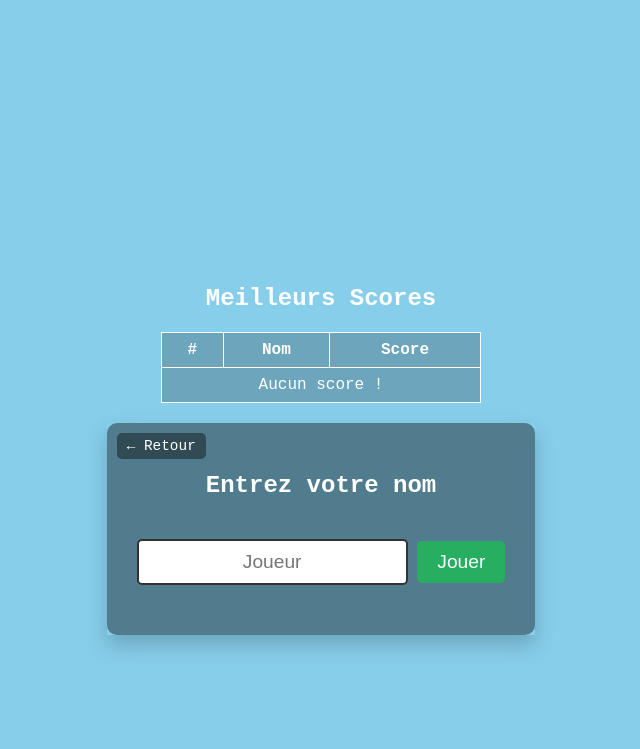
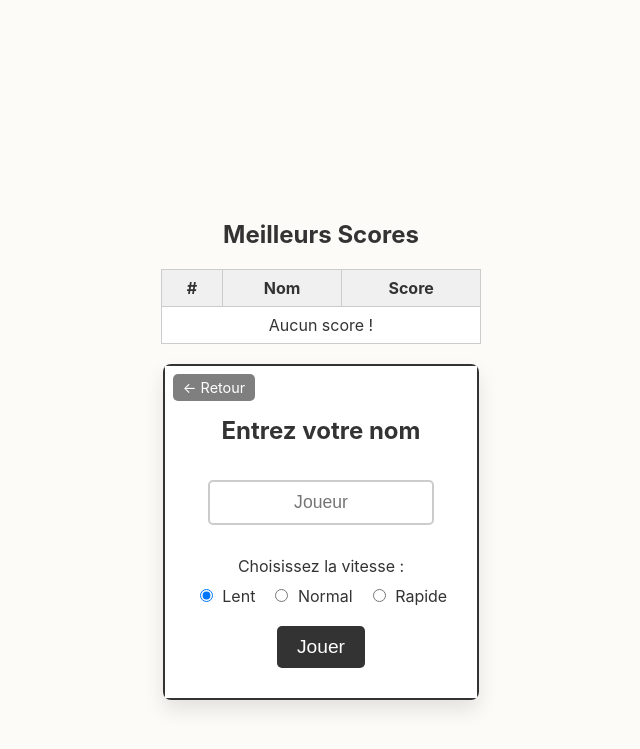
Before and after one commit to MADUP212/MADUP212.github.io, a Jekyll site: the page flappy.html, which Jekyll copies as it is, in a window 1280 px wide. Shown: the top 749 px of the page, without its empty margins (319-959 px from the left). Built offline with Jekyll 4.4.1, drawn with Linux system fonts in a browser that asks for light colours.

Commit message:
Update flappy.html

```diff
--- a/flappy.html
+++ b/flappy.html
@@ -11,37 +11,40 @@
             align-items: center;
             height: 100vh;
             margin: 0;
-            background-color: #87CEEB; /* Bleu ciel */
-            font-family: 'Courier New', Courier, monospace;
-            color: white;
+            background-color: #fdfbf7; /* Beige clair */
+            font-family: -apple-system, BlinkMacSystemFont, "Segoe UI", Roboto, Helvetica, Arial, sans-serif;
+            color: #333;
             flex-direction: column;
             text-align: center;
         }
         .container {
             position: relative;
-            box-shadow: 0 10px 20px rgba(0,0,0,0.2);
+            box-shadow: 0 10px 20px rgba(0,0,0,0.1);
+            border-radius: 8px;
+            overflow: hidden;
         }
         #gameCanvas {
-            background-color: #70c5ce;
+            background-color: #f5f1e9; /* Beige un peu plus foncé */
             border: 2px solid #333;
             display: none; /* Caché au début */
         }
-        h1, p {
-            text-shadow: 2px 2px 4px rgba(0,0,0,0.3);
+        h1, h2, p {
+            color: #333;
         }
         /* Écran d'accueil */
         #startScreen {
             padding: 30px;
-            background-color: rgba(0, 0, 0, 0.4);
-            border-radius: 10px;
+            background-color: #fff;
+            border: 2px solid #333;
         }
-        #startScreen input {
-            font-size: 1.2em;
+        #startScreen input[type="text"] {
+            font-size: 1.1em;
             padding: 10px;
-            margin: 20px 0;
-            border: 2px solid #333;
+            margin: 15px 0;
+            border: 2px solid #ccc;
             border-radius: 5px;
             text-align: center;
+            width: 80%;
         }
         #startScreen button {
             font-size: 1.2em;
@@ -49,8 +52,33 @@
             cursor: pointer;
             border-radius: 5px;
             border: none;
-            background-color: #27ae60;
+            background-color: #333;
             color: white;
+            transition: background-color 0.2s;
+            margin-top: 20px;
+        }
+        #startScreen button:hover {
+            background-color: #555;
+        }
+        /* Options de vitesse */
+        #speedSelection {
+            margin-top: 15px;
+        }
+        #speedSelection h3 {
+            margin-bottom: 10px;
+            font-size: 1em;
+            font-weight: normal;
+        }
+        #speedOptions {
+            display: flex;
+            justify-content: center;
+            gap: 15px;
+        }
+        #speedOptions label {
+            cursor: pointer;
+        }
+        #speedOptions input {
+            margin-right: 5px;
         }
         /* Tableau des scores */
         #highScores {
@@ -61,23 +89,28 @@
         #highScores table {
             width: 100%;
             border-collapse: collapse;
-            background-color: rgba(0,0,0,0.2);
+            background-color: #fff;
+            border: 1px solid #ccc;
         }
         #highScores th, #highScores td {
             padding: 8px;
-            border: 1px solid white;
+            border: 1px solid #ccc;
+        }
+        #highScores th {
+            background-color: #f0f0f0;
         }
         /* Bouton retour */
         .back-button {
             position: absolute;
             top: 10px;
             left: 10px;
-            color: white;
-            background-color: rgba(0,0,0,0.4);
+            color: #fff;
+            background-color: rgba(0,0,0,0.5);
             padding: 5px 10px;
             text-decoration: none;
             border-radius: 5px;
             font-size: 0.9em;
+            z-index: 10;
         }
     </style>
 </head>
@@ -94,16 +127,26 @@
                 </tr>
             </thead>
             <tbody id="scoresTableBody">
-                </tbody>
+            </tbody>
         </table>
     </div>
 
     <div class="container">
-        <a href="https://masdupuis.com/projets" class="back-button">← Retour</a>
+        <a href="projets.html" class="back-button">← Retour</a>
 
         <div id="startScreen">
             <h2>Entrez votre nom</h2>
             <input type="text" id="playerNameInput" placeholder="Joueur" maxlength="10">
+
+            <div id="speedSelection">
+                <h3>Choisissez la vitesse :</h3>
+                <div id="speedOptions">
+                    <label><input type="radio" name="speed" value="120" checked> Lent</label>
+                    <label><input type="radio" name="speed" value="150"> Normal</label>
+                    <label><input type="radio" name="speed" value="180"> Rapide</label>
+                </div>
+            </div>
+
             <button id="startGameBtn">Jouer</button>
         </div>
 
@@ -114,16 +157,24 @@
         const canvas = document.getElementById('gameCanvas');
         const ctx = canvas.getContext('2d');
 
-        // Nouveaux éléments de l'interface
         const startScreen = document.getElementById('startScreen');
         const startGameBtn = document.getElementById('startGameBtn');
         const playerNameInput = document.getElementById('playerNameInput');
         const scoresTableBody = document.getElementById('scoresTableBody');
 
-        let bird, pipes, score, gameSpeed, gravity, isGameOver, playerName;
-        const birdProps = { x: 50, y: 150, width: 20, height: 20, velocity: 0, jump: -6 };
-        const pipeProps = { width: 50, gap: 120, spawnInterval: 150 };
-        let frameCount = 0;
+        let bird, pipes, score, isGameOver, playerName;
+        let lastTime = 0;
+        let pipeSpawnTimer = 0;
+
+        const birdProps = { x: 50, y: 150, width: 20, height: 20, velocity: 0 };
+        const gameSettings = {
+            gravity: 0.25,
+            jump: -6,
+            gameSpeed: 150, // Vitesse par défaut
+            pipeWidth: 50,
+            pipeGap: 120,
+            pipeSpawnInterval: 1.5 * 1000 // 1.5 secondes en millisecondes
+        };
 
         // --- GESTION DES SCORES ---
         function getHighScores() {
@@ -155,6 +206,11 @@
         // --- GESTION DU JEU ---
         startGameBtn.addEventListener('click', () => {
             playerName = playerNameInput.value || 'Anonyme';
+
+            // Récupérer la vitesse sélectionnée
+            const selectedSpeed = document.querySelector('input[name="speed"]:checked').value;
+            gameSettings.gameSpeed = parseInt(selectedSpeed, 10);
+
             startScreen.style.display = 'none';
             canvas.style.display = 'block';
             setup();
@@ -162,49 +218,62 @@
 
         function setup() {
             bird = { ...birdProps };
-            pipes = []; score = 0; gameSpeed = 2; gravity = 0.3;
-            isGameOver = false; frameCount = 0;
-            gameLoop();
+            pipes = [];
+            score = 0;
+            isGameOver = false;
+            lastTime = 0;
+            pipeSpawnTimer = gameSettings.pipeSpawnInterval;
+            requestAnimationFrame(gameLoop);
         }
 
-        function gameLoop() {
+        function gameLoop(timestamp) {
             if (isGameOver) {
                 saveHighScore({ name: playerName, score: score });
-                displayHighScores(); // Mettre à jour l'affichage
+                displayHighScores();
 
-                ctx.fillStyle = 'rgba(0, 0, 0, 0.5)';
+                ctx.fillStyle = 'rgba(255, 255, 255, 0.7)';
                 ctx.fillRect(0, 0, canvas.width, canvas.height);
-                ctx.fillStyle = 'white';
-                ctx.font = '30px "Courier New"';
+                ctx.fillStyle = '#333';
+                ctx.font = '30px sans-serif';
                 ctx.textAlign = 'center';
                 ctx.fillText('Game Over', canvas.width / 2, canvas.height / 2 - 20);
-                ctx.font = '20px "Courier New"';
+                ctx.font = '20px sans-serif';
                 ctx.fillText(`Score: ${score}`, canvas.width / 2, canvas.height / 2 + 20);
                 ctx.fillText('Cliquez pour rejouer', canvas.width / 2, canvas.height / 2 + 50);
                 return;
             }
-            update();
+
+            if (lastTime === 0) {
+                lastTime = timestamp;
+            }
+            const deltaTime = (timestamp - lastTime) / 1000; // Delta time en secondes
+            lastTime = timestamp;
+
+            update(deltaTime);
             draw();
-            frameCount++;
+
             requestAnimationFrame(gameLoop);
         }
 
-        function update() {
-            bird.velocity += gravity;
+        function update(deltaTime) {
+            bird.velocity += gameSettings.gravity;
             bird.y += bird.velocity;
 
-            if (frameCount % pipeProps.spawnInterval === 0) {
-                let gapY = Math.random() * (canvas.height - pipeProps.gap - 100) + 50;
+            // Spawn des tuyaux
+            pipeSpawnTimer -= deltaTime * 1000;
+            if (pipeSpawnTimer <= 0) {
+                let gapY = Math.random() * (canvas.height - gameSettings.pipeGap - 100) + 50;
                 pipes.push({ x: canvas.width, y: gapY, passed: false });
+                pipeSpawnTimer = gameSettings.pipeSpawnInterval;
             }
 
-            pipes.forEach(pipe => pipe.x -= gameSpeed);
-            pipes = pipes.filter(pipe => pipe.x + pipeProps.width > 0);
+            pipes.forEach(pipe => pipe.x -= gameSettings.gameSpeed * deltaTime);
+            pipes = pipes.filter(pipe => pipe.x + gameSettings.pipeWidth > 0);
 
             checkCollisions();
 
             pipes.forEach(pipe => {
-                if (!pipe.passed && bird.x > pipe.x + pipeProps.width) {
+                if (!pipe.passed && bird.x > pipe.x + gameSettings.pipeWidth) {
                     score++;
                     pipe.passed = true;
                 }
@@ -213,40 +282,47 @@
 
         function draw() {
             ctx.clearRect(0, 0, canvas.width, canvas.height);
-            ctx.fillStyle = 'yellow';
+            // Oiseau
+            ctx.fillStyle = '#333'; // Noir
             ctx.fillRect(bird.x, bird.y, bird.width, bird.height);
 
-            ctx.fillStyle = '#008000';
+            // Tuyaux
+            ctx.fillStyle = '#4a4a4a'; // Gris foncé
             pipes.forEach(pipe => {
-                ctx.fillRect(pipe.x, 0, pipeProps.width, pipe.y);
-                ctx.fillRect(pipe.x, pipe.y + pipeProps.gap, pipeProps.width, canvas.height - pipe.y - pipeProps.gap);
+                ctx.fillRect(pipe.x, 0, gameSettings.pipeWidth, pipe.y);
+                ctx.fillRect(pipe.x, pipe.y + gameSettings.pipeGap, gameSettings.pipeWidth, canvas.height - pipe.y - gameSettings.pipeGap);
             });
 
-            ctx.fillStyle = 'white';
-            ctx.font = '30px "Courier New"';
+            // Score
+            ctx.fillStyle = '#333';
+            ctx.font = '30px sans-serif';
+            ctx.textAlign = 'center';
             ctx.fillText(score, canvas.width / 2, 50);
         }
 
         function checkCollisions() {
             if (bird.y + bird.height > canvas.height || bird.y < 0) isGameOver = true;
+
             pipes.forEach(pipe => {
-                if (bird.x < pipe.x + pipeProps.width && bird.x + bird.width > pipe.x &&
-                    (bird.y < pipe.y || bird.y + bird.height > pipe.y + pipeProps.gap)) {
+                if (bird.x < pipe.x + gameSettings.pipeWidth && bird.x + bird.width > pipe.x &&
+                    (bird.y < pipe.y || bird.y + bird.height > pipe.y + gameSettings.pipeGap)) {
                     isGameOver = true;
                 }
             });
         }
 
         function handleInput() {
-            if (isGameOver) setup();
-            else bird.velocity = bird.jump;
+            if (isGameOver) {
+                setup();
+            } else {
+                bird.velocity = gameSettings.jump;
+            }
         }
 
         document.addEventListener('keydown', e => { if (e.code === 'Space') handleInput(); });
         canvas.addEventListener('mousedown', handleInput);
         canvas.addEventListener('touchstart', e => { e.preventDefault(); handleInput(); }, { passive: false });
 
-        // Afficher les scores au chargement de la page
         displayHighScores();
     </script>
 </body>
```
Also changed, not shown: other parts of flappy.html (+3 -3 lines).
